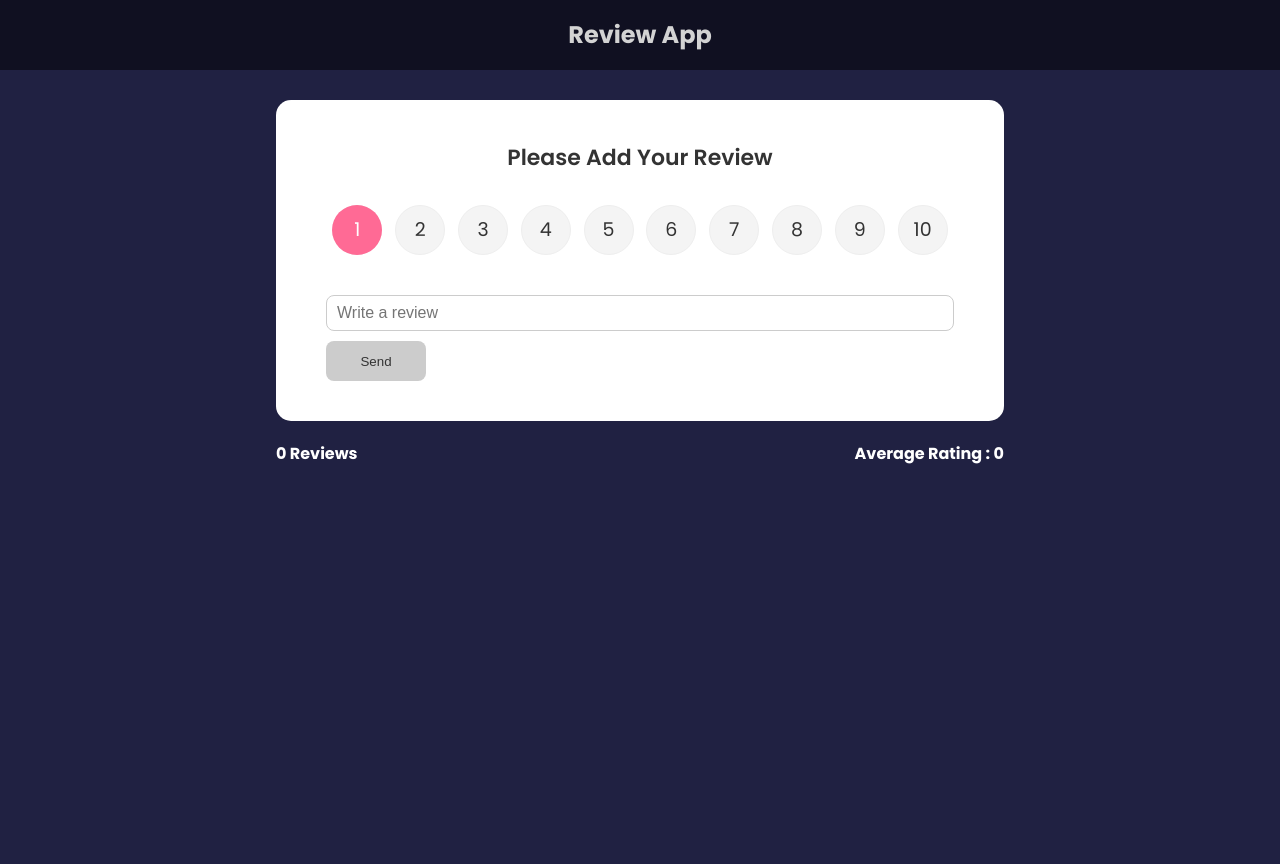
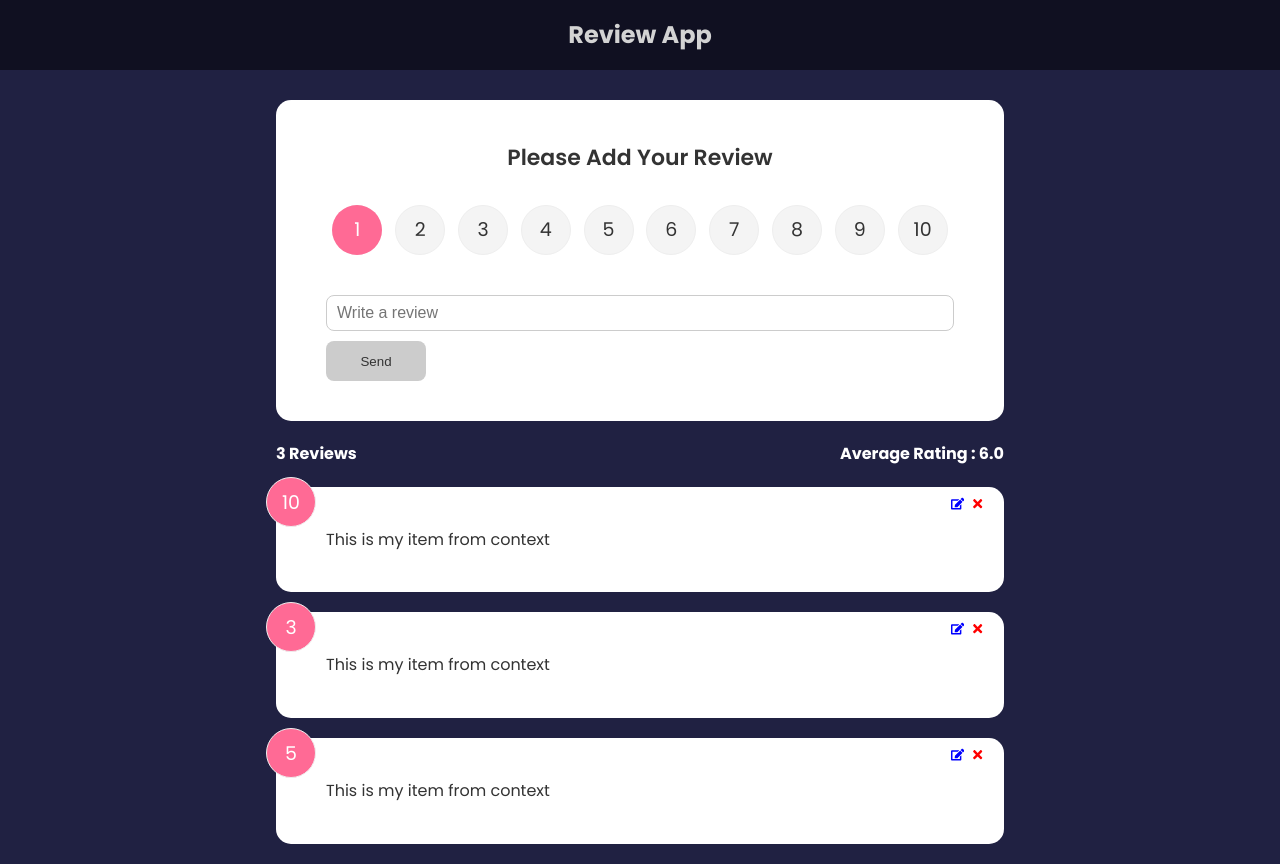
Before and after one commit to jaganjavid/react-9pm, a React (Create React App) app in the folder review-app/: page / in a window 1280 px wide. Before the commit the page ends 800 px from the top, so only its background shows below. Built offline with nearby package versions, Linux system fonts and the light colour scheme.

Commit message:
add function

```diff
--- a/review-app/package.json
+++ b/review-app/package.json
@@ -9,6 +9,7 @@
     "react": "^18.2.0",
     "react-dom": "^18.2.0",
     "react-icons": "^4.8.0",
+    "react-router-dom": "^6.10.0",
     "react-scripts": "5.0.1",
     "uuid": "^9.0.0",
     "web-vitals": "^2.1.4"
--- a/review-app/src/App.js
+++ b/review-app/src/App.js
@@ -1,12 +1,11 @@
 import './App.css';
 import Header from './components/Header';
-import {v4 as uuidv4} from 'uuid';
 import FeedbackList from './components/FeedbackList';
 import FeedbackStats from './components/FeedbackStats';
 import FeedbackForm from './components/FeedbackForm';
 import { useState } from 'react';
 import ReviewData from './data/ReviewData';
-
+import { FeedbackProvider } from './context/FeedbackContext';
 
 // import Card from './shared/Card';
 
@@ -16,36 +15,18 @@ function App() {
   const [review, setReview] = useState(ReviewData);
 
 
-  const deleteFeedback = (id) => {
-    if(window.confirm("Are you sure")){
-      setReview(review.filter((item) => item.id !== id));
-    }
-  }
-
-
-  const addFeedback = (newFeedback) => {
-    newFeedback.id = uuidv4();
-    setReview([newFeedback, ...review]);
-  }
-
 
 
   return (
-    <>
+ <FeedbackProvider>
       <Header/>
-      <div className="container">
-          <FeedbackForm handleAdd={addFeedback}/>
-          <FeedbackStats review={review}/>
-          <FeedbackList dataReview={review} handleDelete={deleteFeedback}/>
-          {/* <Card>
-             <h1>Hello</h1>
-          </Card> */}
-      </div>
-
-
-    </>
-
-  );
+        <div className="container">
+        <FeedbackForm/>
+        <FeedbackStats/>
+        <FeedbackList/>
+        </div>
+ </FeedbackProvider>
+);
 }
 
 export default App;
--- a/review-app/src/components/FeedbackForm.jsx
+++ b/review-app/src/components/FeedbackForm.jsx
@@ -1,16 +1,18 @@
-import React, { useState } from 'react';
+import React, { useState,useContext} from 'react';
 import Card from '../shared/Card';
 import Button from '../shared/Button';
 import RatingSelect from './RatingSelect';
+import FeedbackContext from '../context/FeedbackContext';
+
 
 const FeedbackForm = ({handleAdd}) => {
+
+  const {addFeedback} = useContext(FeedbackContext);
 
    const [text, setText] = useState("");
    const [review, setReview] = useState(10);
    const [btnDisabled, setBtnDisabled] = useState(true);
    const [message, setMessage] = useState("");
-
-
 
    const handleTextChange = ({target:{value}}) => {
 
@@ -37,7 +39,7 @@ const FeedbackForm = ({handleAdd}) => {
           text,
           review
          }
-         handleAdd(newFeedback);
+         addFeedback(newFeedback);
       }
       setText("");
    }
--- a/review-app/src/components/FeedbackItem.jsx
+++ b/review-app/src/components/FeedbackItem.jsx
@@ -1,14 +1,17 @@
 import React from 'react';
 import Card from '../shared/Card';
 import { FaTimes, FaEdit } from "react-icons/fa";
+import { useContext } from 'react';
+import FeedbackContext from '../context/FeedbackContext';
 
-const FeedbackItem = ({item,handleDelete}) => {
+const FeedbackItem = ({item}) => {
 
+  const {deleteFeedback} = useContext(FeedbackContext);
 
   return (
    <Card>
-        <div className='num-display'>{item.review}</div>
-        <button className='close' onClick={() => handleDelete(item.id)}>
+        <div className='num-display'>{item.rating}</div>
+        <button className='close' onClick={() => deleteFeedback(item.id)}>
           <FaTimes color='red'/>
         </button>
         <div className='text-display'>{item.text}</div>
--- a/review-app/src/components/FeedbackList.jsx
+++ b/review-app/src/components/FeedbackList.jsx
@@ -1,24 +1,14 @@
 import React, { useState } from 'react';
 import FeedbackItem from './FeedbackItem';
+import { useContext } from 'react';
+import FeedbackContext from '../context/FeedbackContext';
 
-const FeedbackList = ({dataReview,handleDelete}) => {
-
-  // const [review, setReview] = useState(6);
-  // const [text, setText] = useState("Lorem ipsum dolor sit amet consectetur adipisicing elit. Quod, dolorum.");
-
-//   const handleClick = () => {
-//     setReview((prev) => {
-//         return prev + 1;
-//     });
-//   }
-
-
-
-// console.log(dataReview);
+const FeedbackList = ({handleDelete}) => {
+  const {feedback} = useContext(FeedbackContext);
 
   return (
     <>
-        {dataReview.map((item) => (
+        {feedback.map((item) => (
           <div key={item.id}>
             <FeedbackItem item={item} handleDelete={handleDelete}/>
           </div>
--- a/review-app/src/components/FeedbackStats.jsx
+++ b/review-app/src/components/FeedbackStats.jsx
@@ -1,16 +1,20 @@
 import React from 'react';
+import { useContext } from 'react';
+import FeedbackContext from '../context/FeedbackContext';
 
-const FeedbackStats = ({review}) => {
+const FeedbackStats = () => {
 
-  let average = review.reduce((acc, cur) => {
-    return acc + cur.review
-  }, 0) / review.length;
+  const {feedback} = useContext(FeedbackContext);
+
+  let average = feedback.reduce((acc, cur) => {
+    return acc + cur.rating
+  }, 0) / feedback.length;
 
   average = average.toFixed(1);
 
   return (
     <div className='feedback-stats'>
-      <h4>{review.length} Reviews</h4>
+      <h4>{feedback.length} Reviews</h4>
       <h4>Average Rating : {isNaN(average) ? 0 : average}</h4>
     </div>
   )
--- /dev/null
+++ b/review-app/src/context/FeedbackContext.js
@@ -0,0 +1,45 @@
+import { createContext, useState } from "react";
+import {v4 as uuidv4} from 'uuid';
+
+const FeedbackContext = createContext();
+
+export const FeedbackProvider = ({children}) => {
+    const [feedback, setFeedback] = useState([
+        {
+            id: 1,
+            text: "This is my item from context",
+            rating: 10
+        },
+        {
+            id: 2,
+            text: "This is my item from context",
+            rating: 3
+        },
+        {
+            id: 3,
+            text: "This is my item from context",
+            rating: 5
+        }
+    ])
+
+    const addFeedback = (newFeedback) => {
+        newFeedback.id = uuidv4();
+        setFeedback([newFeedback, ...feedback]);
+    }
+
+    const deleteFeedback = (id) => {
+        if(window.confirm("Are you sure")){
+            setFeedback(feedback.filter((item) => item.id !== id));
+        }
+    }
+
+    return <FeedbackContext.Provider value={{
+        feedback,
+        deleteFeedback,
+        addFeedback
+    }}>
+      {children}
+    </FeedbackContext.Provider>
+}
+
+export default FeedbackContext;
```
Also changed, not shown: review-app/src/pages/AboutPage.jsx (added, +9 -0 lines), 1 other file (tests, documents, lock files or other folders).
